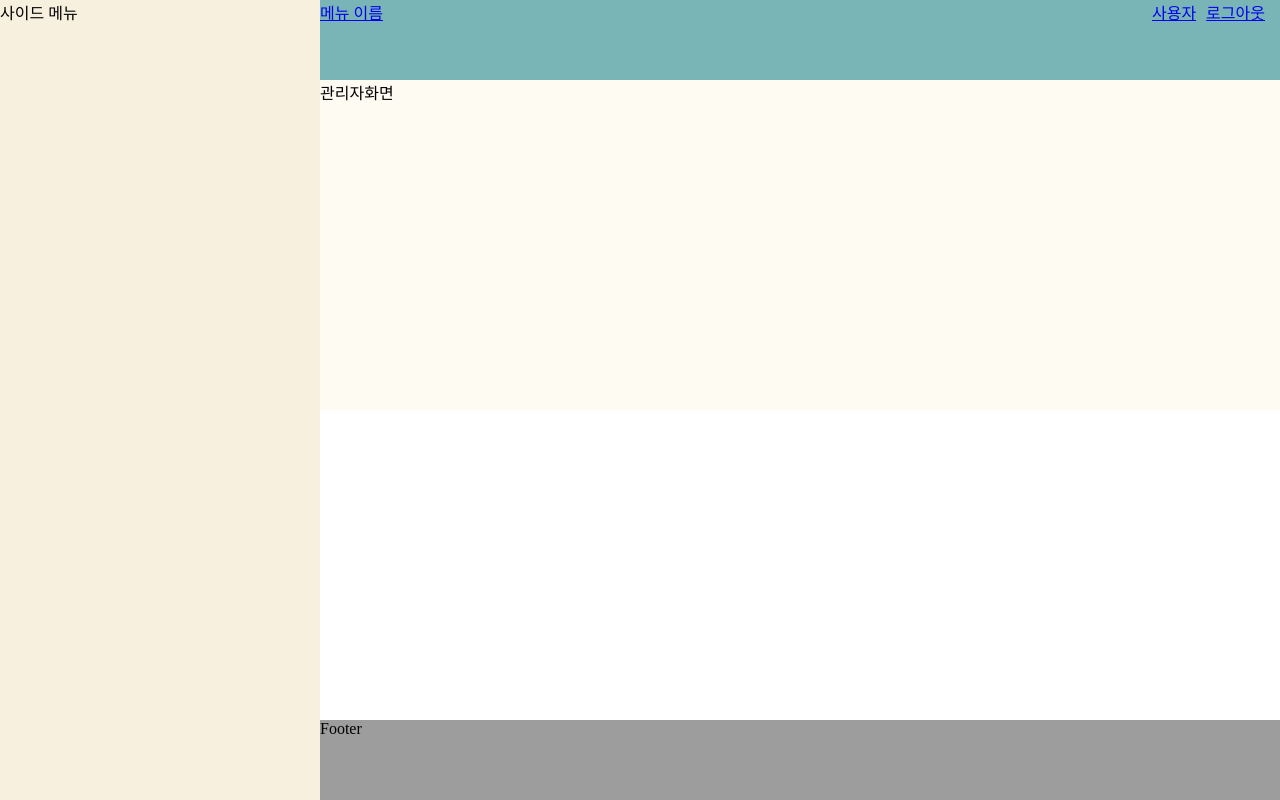
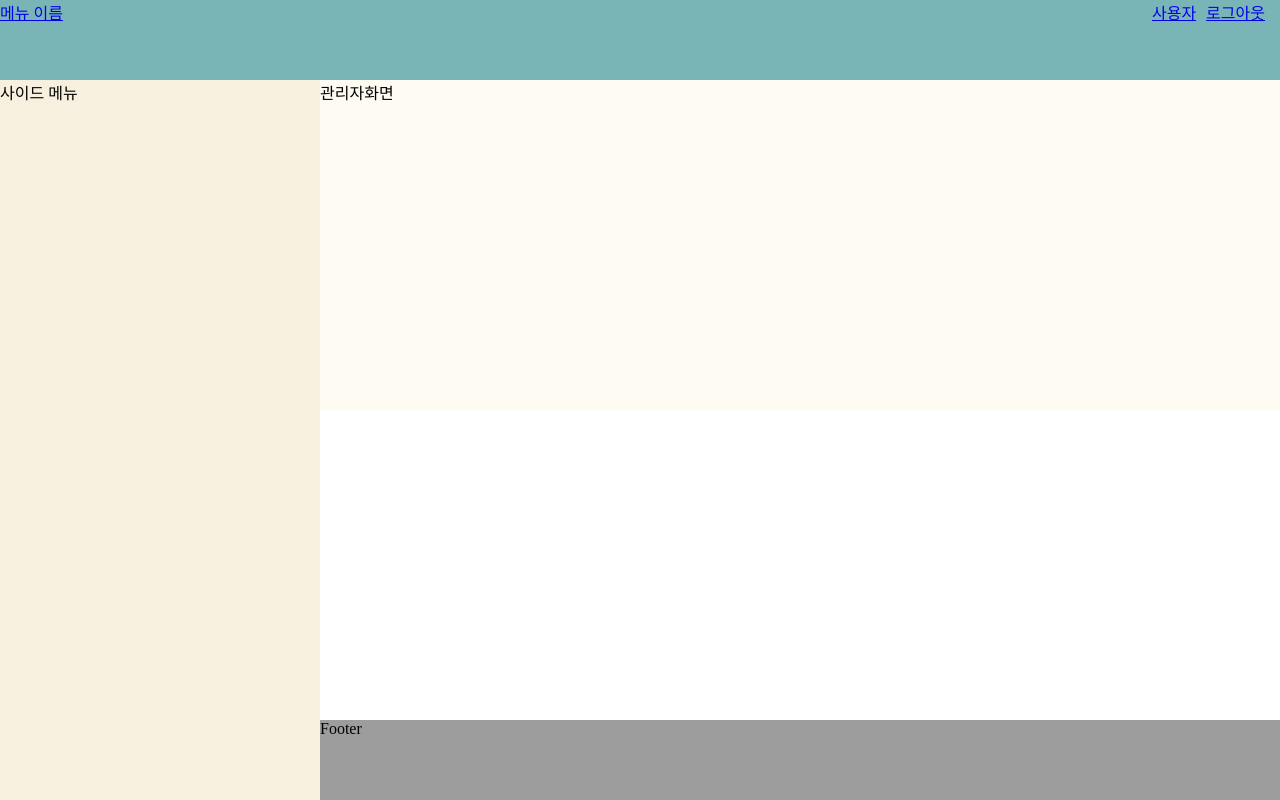
Before and after one commit to SI-Kim/bin-react-project, a React (Create React App) app: page / in a window 1280 px wide. Built offline with nearby package versions, Linux system fonts and the light colour scheme.

Commit message:
ㄴㅁㅇㄹㄴㅇㅁ

```diff
--- a/src/App.js
+++ b/src/App.js
@@ -6,8 +6,8 @@ export default function App() {
   const classes = useStyles();
   return (
     <div className={classes.App}>
+      <Header />
       <Sidebar />
-      <Header />
       <Router />
       <Footer />
     </div>
--- a/src/layouts/Header.js
+++ b/src/layouts/Header.js
@@ -22,7 +22,7 @@ const useStyles = makeStyles({
   header: {
     top: "0",
     height: "10%",
-    width: "75%",
+    width: "100%",
     backgroundColor: "#79B4B7",
     float: "right"
   }
--- a/src/layouts/Sidebar.js
+++ b/src/layouts/Sidebar.js
@@ -14,7 +14,7 @@ const useStyles = makeStyles({
   sidebar: {
     backgroundColor: "#F8F0DF",
     float: "left",
-    height: "100vh",
+    height: "90vh",
     width: "25vw"
   }
 });
```
